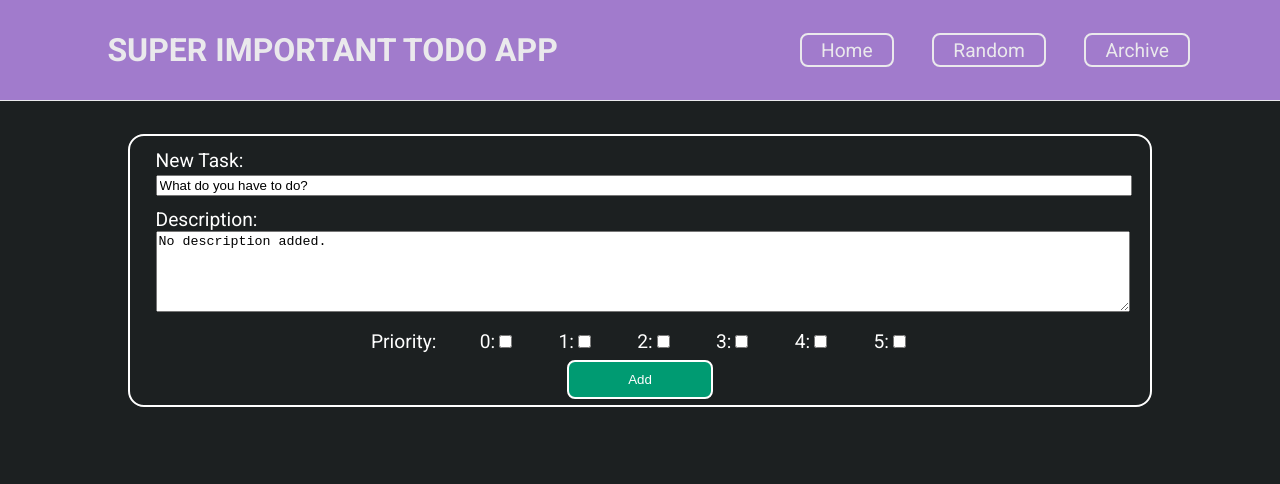
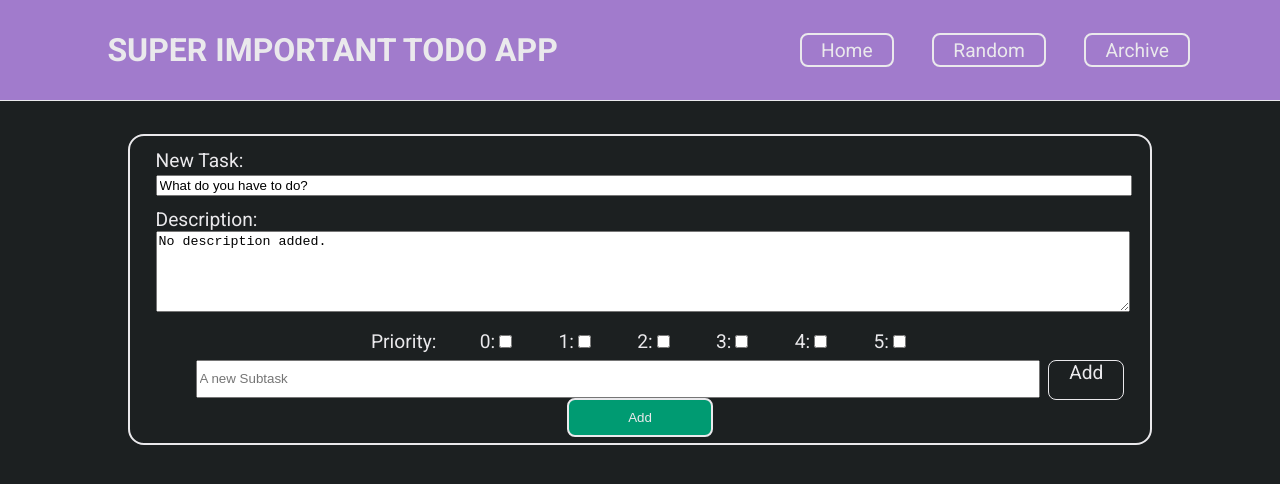
Before and after one commit to PhilippDemmelmair/todo, a React (Create React App) app: page / in a window 1280 px wide. Shown: the top 484 px of the page. Built offline with nearby package versions, Linux system fonts and the light colour scheme; a web font is replaced by a local one.

Commit message:
add subtask feature

```diff
--- a/src/components/Archive.jsx
+++ b/src/components/Archive.jsx
@@ -12,8 +12,6 @@ function Archive() {
     shallow
   )
   return (
-    //   TODO implement function that counts all tracked time
-
     <>
       <Body>
         <ArchiveTitle>These are the Tasks you have finished</ArchiveTitle>
--- a/src/components/TaskObjects/Add.jsx
+++ b/src/components/TaskObjects/Add.jsx
@@ -9,9 +9,10 @@ function Add() {
   const [text, setText] = useState('What do you have to do?')
   const [description, setDescription] = useState('No description added.')
   const [priority, setPriority] = useState('0')
+  const [tmpSubTask, setTmpSubTask] = useState('')
+  const [subTasks, setSubTasks] = useState([])
 
   const addTodo = useTodo((state) => state.addTodo)
-
   return (
     <Form
       onSubmit={(event) => {
@@ -126,6 +127,25 @@ function Add() {
           />
         </label>
       </Priority>
+      <SubTaskWrapper>
+        <ol>
+          {subTasks.map((task) => {
+            return <li>{task}</li>
+          })}
+        </ol>
+        <SubTask htmlFor="subtask-input">
+          <SubTaskInput
+            placeholder="A new Subtask"
+            id="subtask-input"
+            type="text"
+            value={tmpSubTask}
+            onChange={(event) => setTmpSubTask(event.target.value)}
+          />
+          <SubButton onClick={() => setSubTasks([tmpSubTask, ...subTasks])}>
+            Add
+          </SubButton>
+        </SubTask>
+      </SubTaskWrapper>
 
       <Button disabled={!text || text.length > 50} type="submit">
         Add
@@ -135,6 +155,36 @@ function Add() {
 }
 
 export { Add }
+
+const SubButton = styled.span`
+  height: 100%;
+  width: 8%;
+  background: transparent;
+  border: 1px solid #eae9ec;
+  border-radius: 8px;
+  text-align: center;
+  color: #eae9ec;
+  transition: background 0.5s;
+  &:hover {
+    background: #eae9ec40;
+  }
+`
+
+const SubTaskInput = styled.input`
+  width: 90%;
+`
+const SubTask = styled.label`
+  width: 100%;
+  display: flex;
+  flex-flow: row nowrap;
+  justify-content: space-between;
+`
+
+const SubTaskWrapper = styled.section`
+  width: 100%;
+  display: flex;
+  flex-flow: row nowrap;
+`
 
 const Description = styled.label`
   width: 100%;
@@ -153,14 +203,14 @@ const Priority = styled.section`
 `
 const Form = styled.form`
   display: flex;
-  border: 2px solid #fff;
+  border: 2px solid#eae9ec;
   border-radius: 16px;
   flex-flow: column nowrap;
   justify-content: space-between;
   align-items: center;
   padding: 0.5vw 2vw;
   margin: 20px auto;
-  color: #fff;
+  color: #eae9ec;
   font-size: 1.2rem;
 `
 const TitleLabel = styled.label`
@@ -172,9 +222,9 @@ const TitleInput = styled.input`
 `
 const Button = styled.button`
   background: ${(props) => (props.disabled ? '#D00000' : '#009B72')};
-  color: #fff;
+  color: #eae9ec;
   padding: 10px 20px;
   width: 15%;
-  border: 2px solid #fff;
+  border: 2px solid #eae9ec;
   border-radius: 8px;
 `
```
